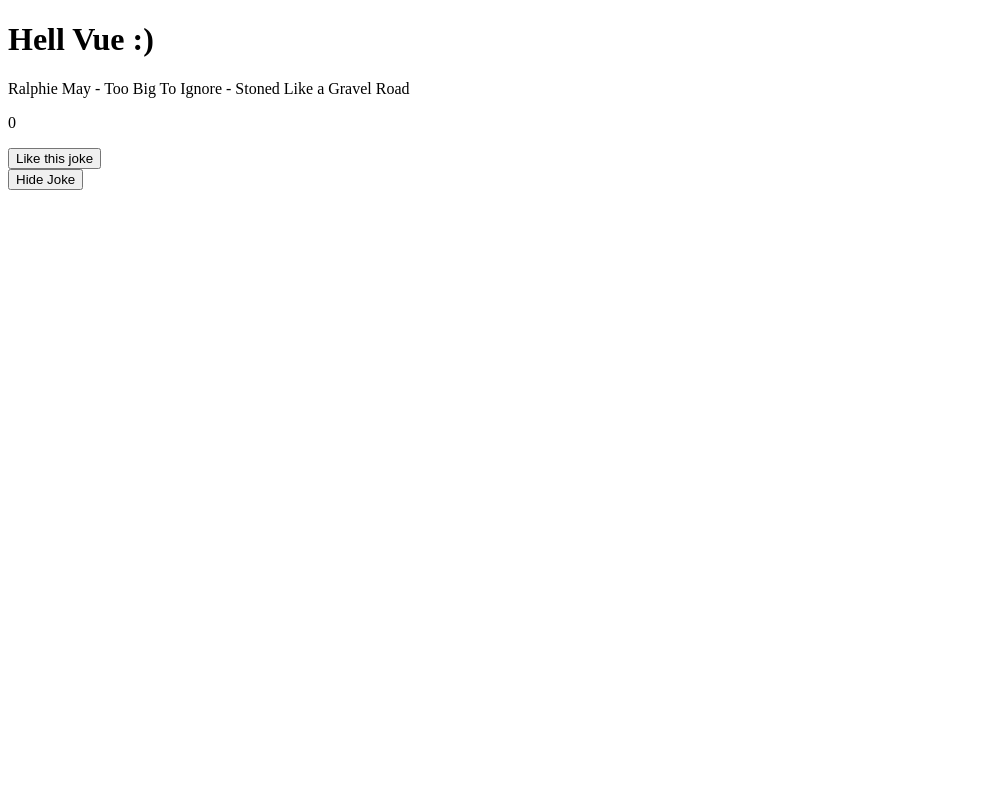
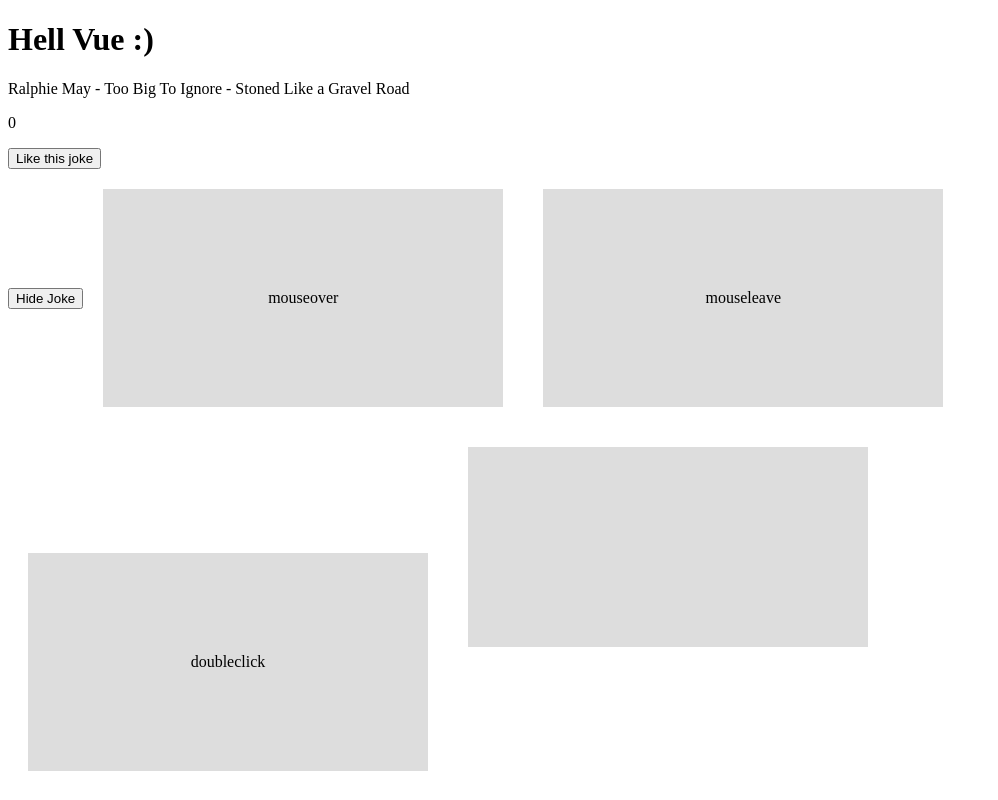
Before and after one commit to kariasmith/to-vue-or-not-to-vue, a plain HTML site: page VUE-FIREBASE/index.html in a window 1280 px wide. Shown: the whole page, without its empty margins (0-998 px from the left). Drawn offline with nearby package versions, Linux system fonts and the light colour scheme.

Commit message:
Update index.html

```diff
--- a/VUE-FIREBASE/index.html
+++ b/VUE-FIREBASE/index.html
@@ -5,6 +5,16 @@
     <meta name="viewport" content="width=device-width, initial-scale=1.0">
     <title>Learning Vue</title>
     <script src="https://unpkg.com/vue@3.0.2"></script>
+    <style>
+        .box {
+            padding: 100px 0;
+            width: 400px;
+            text-align: center;
+            background: #ddd;
+            margin: 20px;
+            display: inline-block;
+        }
+    </style>
 </head>
 <body>
     <h1>Hell Vue :)</h1>
@@ -17,8 +27,14 @@
 
         <button @click="toggleShowJokes">
             <span v-if="showJoke">Hide Joke</span>
-            <span v-if="!showJoke">Show Joke</span>
+            <span v-else>Show Joke</span>
         </button>
+
+        <!-- Mouse events -->
+        <div class="box" @mouseover="eventAction">mouseover</div>
+        <div class="box" @mouseleave="eventAction">mouseleave</div>
+        <div class="box" @dblclick="eventAction">doubleclick</div>
+        <div class="box"></div>
     </div>
     <script src="app.js"></script>
 </body>
```
